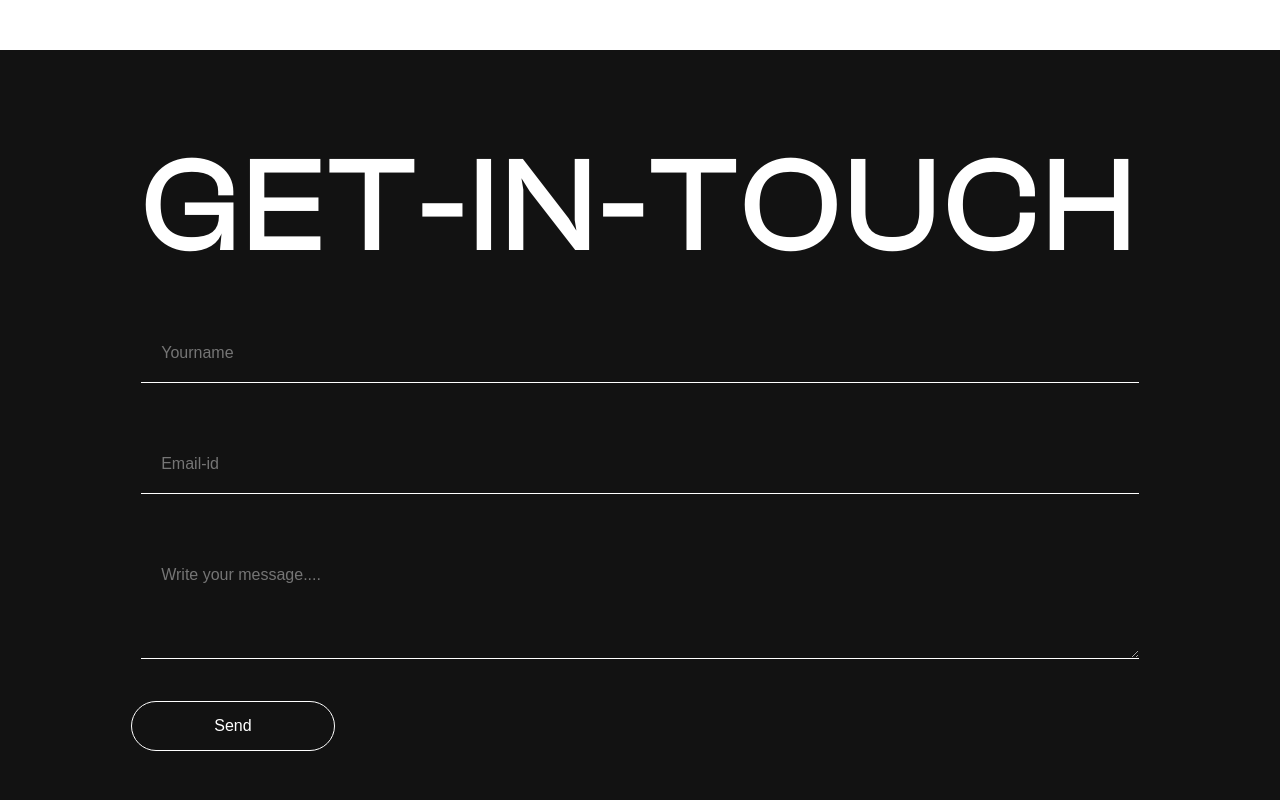
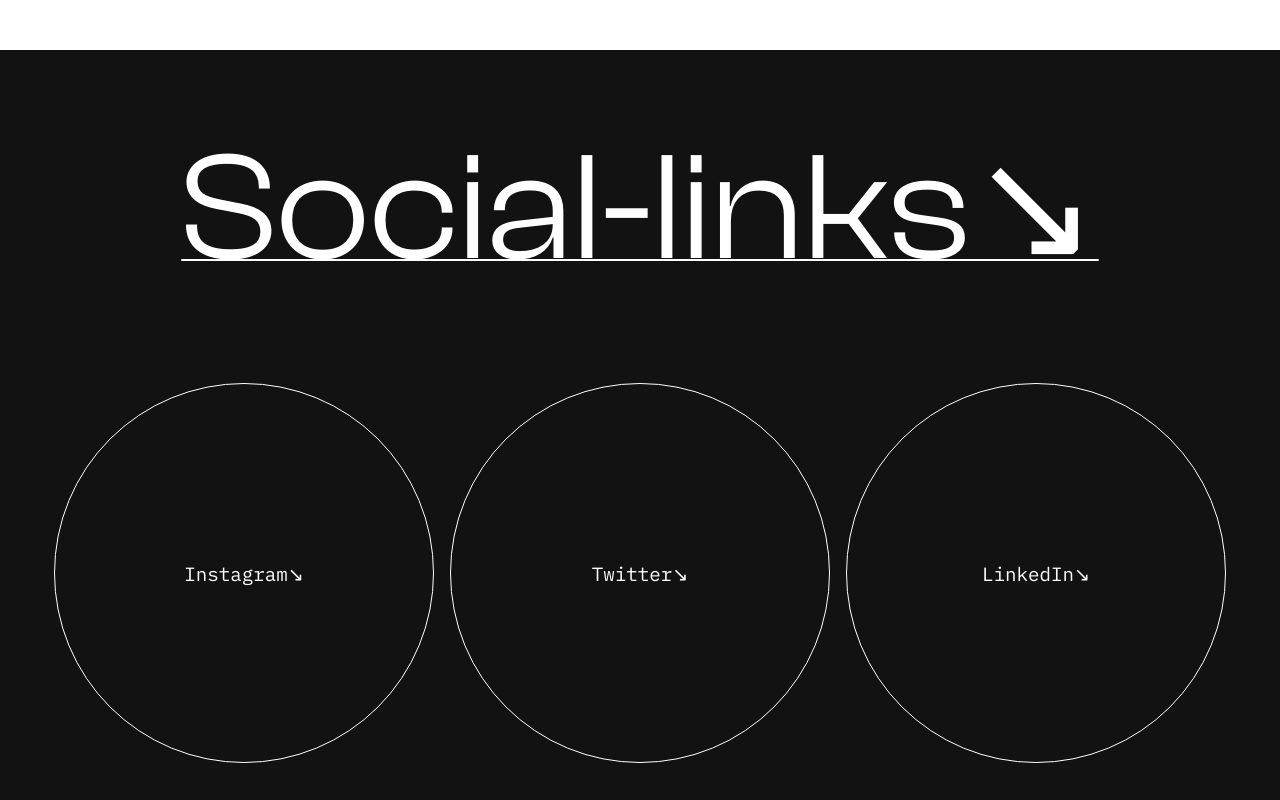
Before and after one commit to Mukulkms/Mukulsingh, a plain HTML site: page index.html in a window 1280 px wide. Shown: the part 8000-8800 px from the top of the page. Drawn offline with nearby package versions, Linux system fonts and the light colour scheme; a web font is replaced by a local one.

Commit message:
Update index.html

```diff
--- a/index.html
+++ b/index.html
@@ -151,20 +151,6 @@
   </div>
 
 
-
-
-
-
-<div class="contact" id="contact" data-aos="fade-up">
-  <div class="touch" >GET-IN-TOUCH</div>
-  <form action="https://formspree.io/f/myyllgqn" method="POST">
-    <input type="text" id="fname" placeholder="Yourname" required >
-    <input type="text" id="fname" placeholder="Email-id" required >
-    <Textarea  name="message" id="fname" rows="4" placeholder="Write your message...."></Textarea>
-    <button type="submit" id="send" value="submit" >Send</button>
-  </form>
-</div>
-
 <div class="s">
   <div class="heading4" data-aos="fade-up">Social-links<span class="arrow">↘</span></div>
   <div class="social">
```
